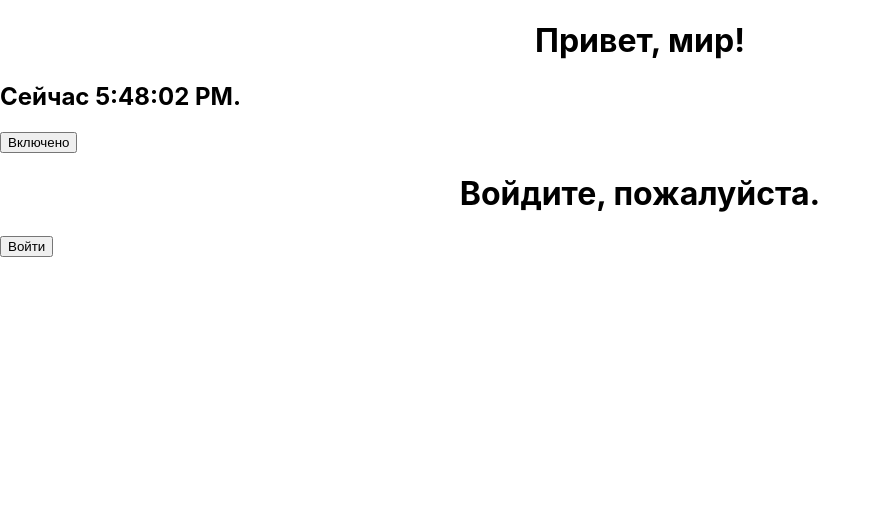
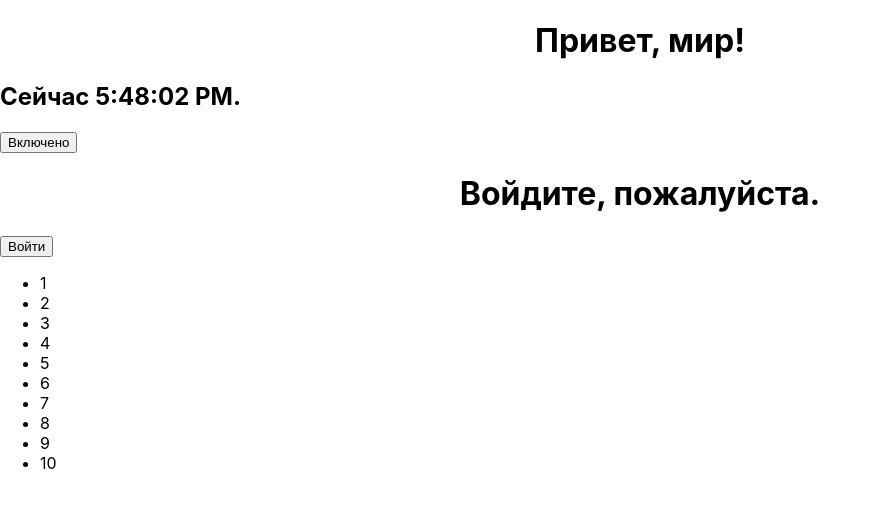
Before and after one commit to shaugsa/react-lessons, a React (Create React App) app in the folder my-app/: page / in a window 1280 px wide. Shown: the top 508 px of the page, without its empty margins (0-881 px from the left). Built offline with nearby package versions, Linux system fonts and the light colour scheme.

Commit message:
add PropsItems component

```diff
--- a/my-app/src/App.js
+++ b/my-app/src/App.js
@@ -3,7 +3,9 @@ import './App.css';
 import Clock from './components/Clock';
 import Toggle from './components/Toggle';
 import LoginControl from './components/LoginControl';
+import PropsItems from './components/PropsItems';
 
+const numbers = [1, 2, 3, 4, 5, 6, 7, 8, 9, 10]
 
 function App() {
   return (
@@ -11,6 +13,7 @@ function App() {
       <Clock />
       <Toggle />
       <LoginControl />
+      <PropsItems numbers={numbers} />
     </div>
   );
 }
--- /dev/null
+++ b/my-app/src/components/PropsItems.js
@@ -0,0 +1,15 @@
+import React from 'react';
+
+function PropsItems(props) {
+    const numbers = props.numbers;
+    const listItem = numbers.map((number) =>
+        <li key={number.toString()}>
+            {number}
+        </li>
+    );
+    return (
+        <ul>{listItem}</ul>
+    );
+}
+
+export default PropsItems;
--- a/my-app/src/index.js
+++ b/my-app/src/index.js
@@ -5,11 +5,10 @@ import App from './App';
 import reportWebVitals from './reportWebVitals';
 
 
-
 const root = ReactDOM.createRoot(document.getElementById('root'));
 root.render(
   <React.StrictMode>
-    <App />
+      <App />
   </React.StrictMode>
 );
 
```
